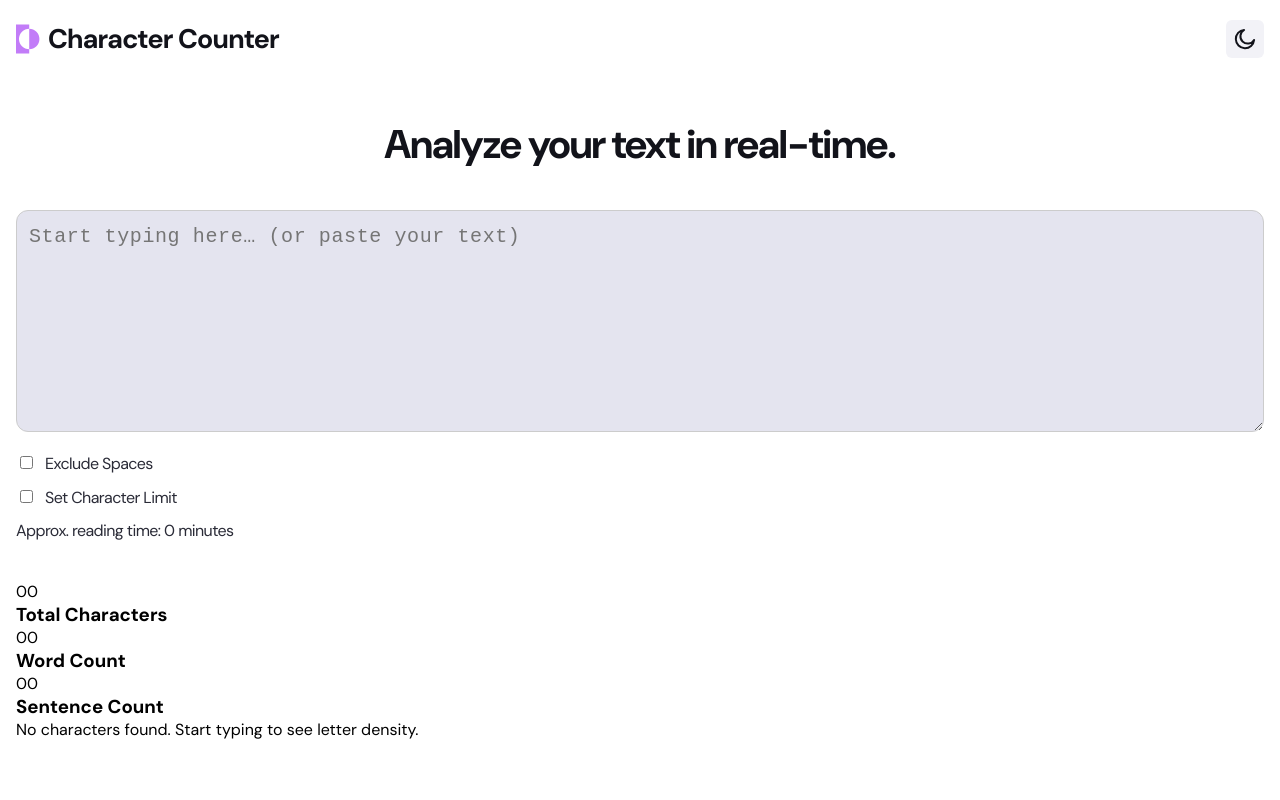
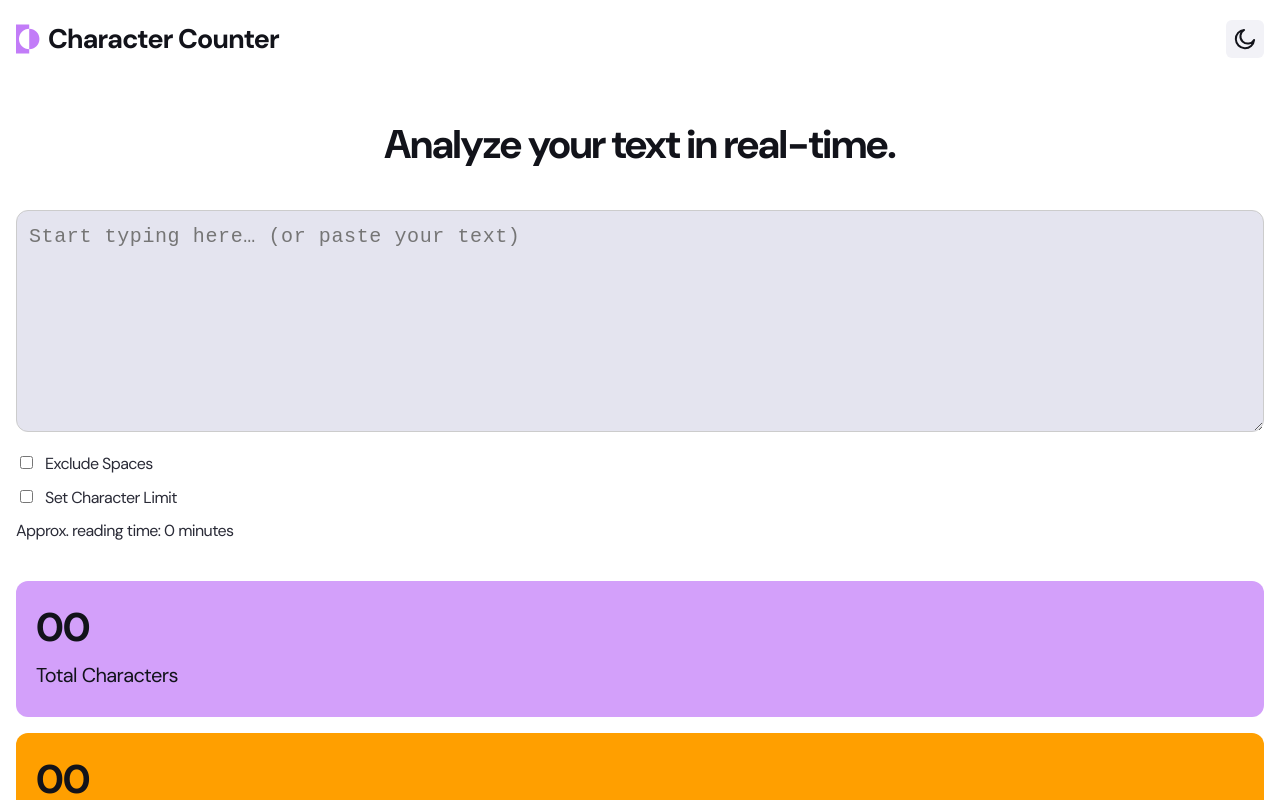
Before and after one commit to Oleksandr-Berd/character-counter, a React (Vite) app: page / in a window 1280 px wide. Shown: the top 800 px of the page. Built offline with nearby package versions, Linux system fonts and the light colour scheme.

Commit message:
sunnary is styled

```diff
--- a/src/components/Summary/Summary.jsx
+++ b/src/components/Summary/Summary.jsx
@@ -4,20 +4,20 @@ const Summary = ({summaryData}) => {
   const { totalCharacters, totalWords, totalSentences } = summaryData || {};
 
   return (
-    <ul>
+    <SC.SummaryStyled>
       <li>
-        <p>{totalCharacters ? totalCharacters : "00"}</p>
-        <h3>Total Characters</h3>
+        <SC.ResultStyled>{totalCharacters ? totalCharacters : "00"}</SC.ResultStyled>
+        <SC.SubTitleStyled>Total Characters</SC.SubTitleStyled>
       </li>
       <li>
-        <p>{totalWords ? totalWords : "00"}</p>
-        <h3>Word Count</h3>
+        <SC.ResultStyled>{totalWords ? totalWords : "00"}</SC.ResultStyled>
+        <SC.SubTitleStyled>Word Count</SC.SubTitleStyled>
       </li>
       <li>
-        <p>{totalSentences ? totalSentences : "00"} </p>
-        <h3>Sentence Count</h3>
+        <SC.ResultStyled>{totalSentences ? totalSentences : "00"} </SC.ResultStyled>
+        <SC.SubTitleStyled>Sentence Count</SC.SubTitleStyled>
       </li>
-    </ul>
+    </SC.SummaryStyled>
   );
 };
 
--- a/src/components/Summary/SummaryStyled.js
+++ b/src/components/Summary/SummaryStyled.js
@@ -1,5 +1,46 @@
 import styled from "@emotion/styled";
 
 export const SummaryStyled =styled.ul`
+margin-bottom: 24px;
 
+& > li{
+    padding-top: 20px;
+    padding-bottom: 28px;
+    padding-left: 20px;
+    padding-right: 20px;
+
+    color: #12131A;
+
+    border-radius: 12px;
+}
+
+& > li:not(:last-of-type){
+    margin-bottom: 16px;
+}
+
+& >li:nth-of-type(1){
+    background-color: #D3A0FA;
+}
+
+& >li:nth-of-type(2){
+    background-color: #FF9F00;
+}
+
+& >li:nth-of-type(3){
+    background-color: #FE8159;
+}
 `
+export const ResultStyled = styled.p`
+margin-bottom: 8px;
+
+font-size: 40px;
+font-weight: ${({theme}) => theme.weight.bold};
+letter-spacing: -1px;
+`
+
+export const SubTitleStyled = styled.h3`
+font-size: 20px;
+font-weight: ${({theme}) => theme.weight.regular};
+line-height: 1.4;
+letter-spacing: -0.6px;
+`
--- a/src/layout/Main/MainLayout.jsx
+++ b/src/layout/Main/MainLayout.jsx
@@ -22,11 +22,11 @@ const handleSummarize = () => {
   }, [scrutinizingText]);
 
   return (
-    <main>
+    <div>
       <AnalyzeConsole handleText={handleText} limit={limit}/>
       <Summary summaryData={summaryData}/>
       <LetterDensity summaryData={summaryData}/>
-    </main>
+    </div>
   );
 };
 
```
